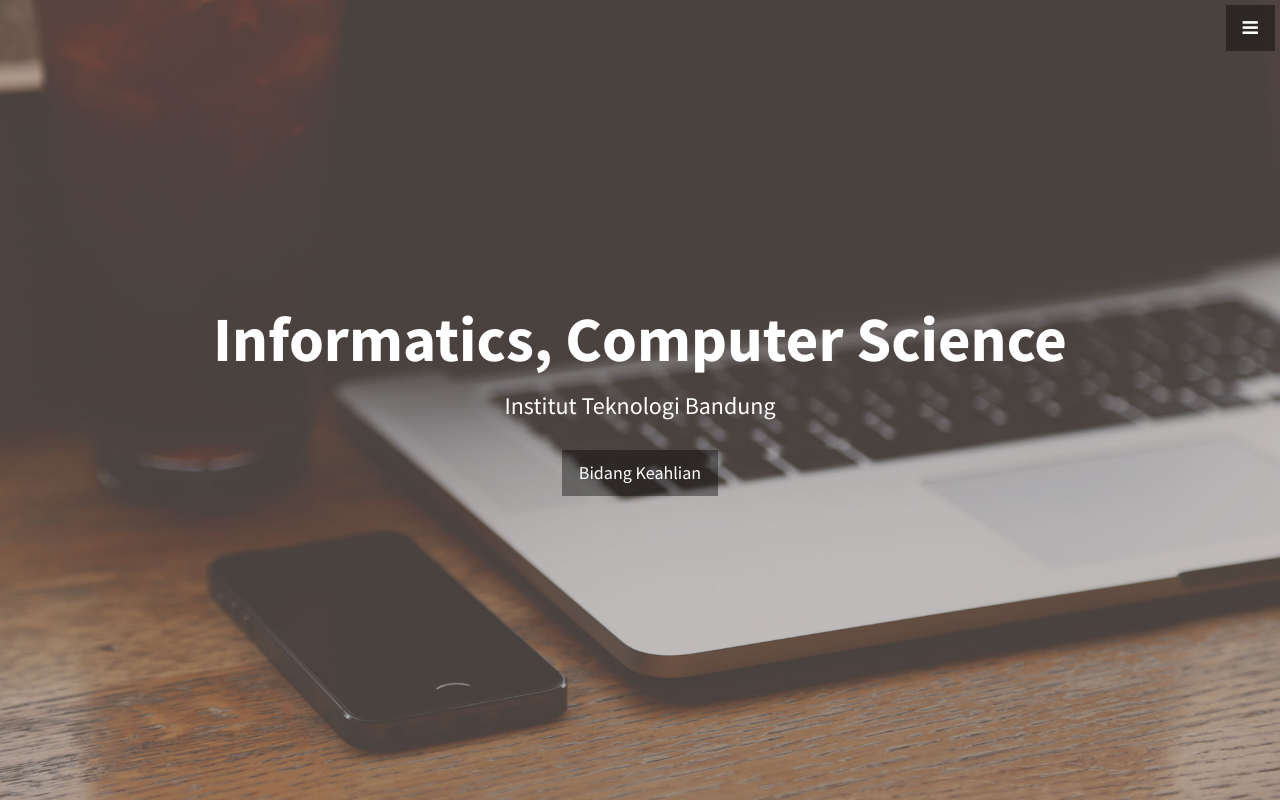
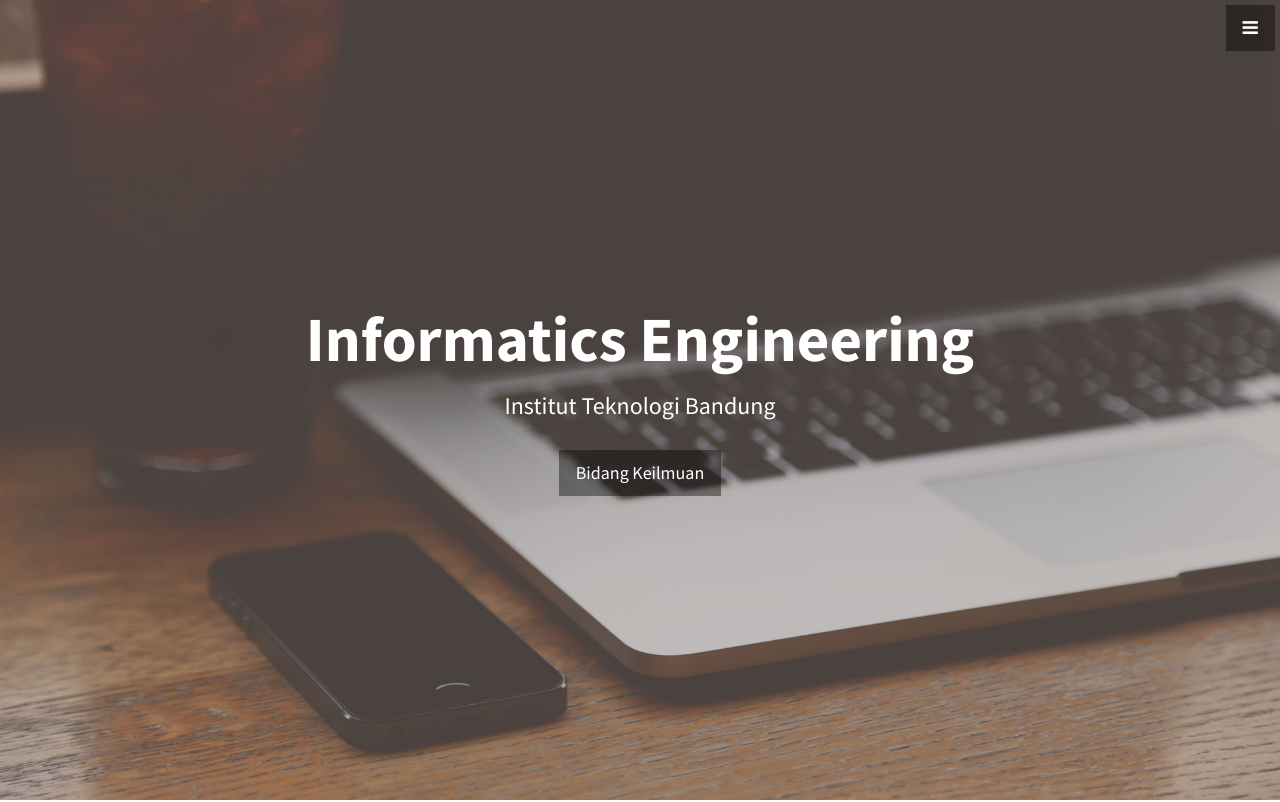
Before and after one commit to mickyyu96/Psiper, a plain HTML site: page WebsitePsiper/index.html in a window 1280 px wide. Shown: the top 802 px of the page. Drawn offline with Linux system fonts and the light colour scheme.

Commit message:
Edit minor header
Edit minor header

```diff
--- a/WebsitePsiper/index.html
+++ b/WebsitePsiper/index.html
@@ -48,10 +48,10 @@
     <!-- Header -->
     <header id="top" class="header" style="color:white">
         <div class="text-vertical-center">
-            <h1>Informatics, Computer Science</h1>
+            <h1>Informatics Engineering</h1>
             <h3>Institut Teknologi Bandung</h3>
             <br>
-            <a href="#about" class="btn btn-dark btn-lg">Bidang Keahlian</a>
+            <a href="#about" class="btn btn-dark btn-lg">Bidang Keilmuan</a>
         </div>
     </header>
 
```
